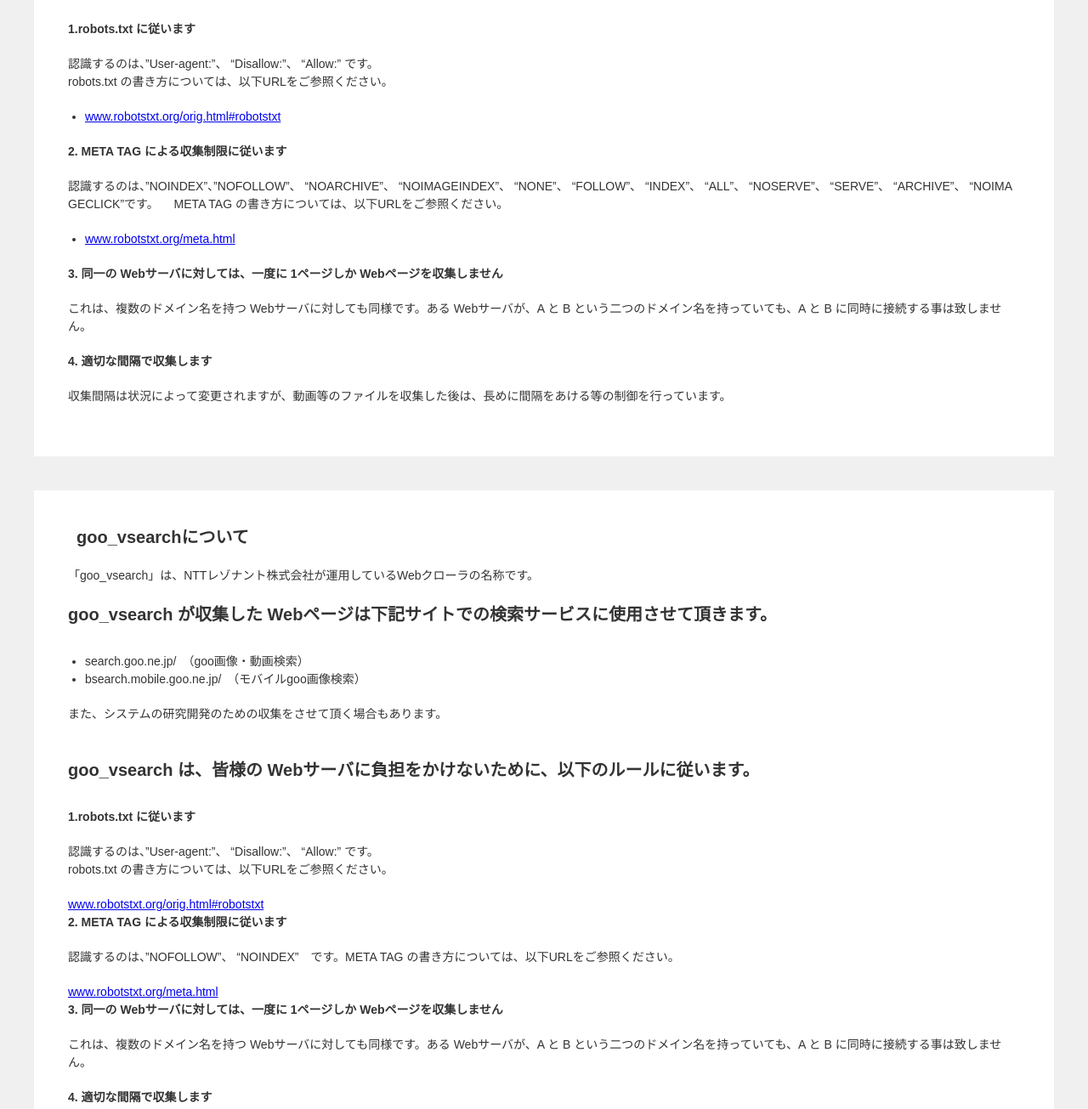
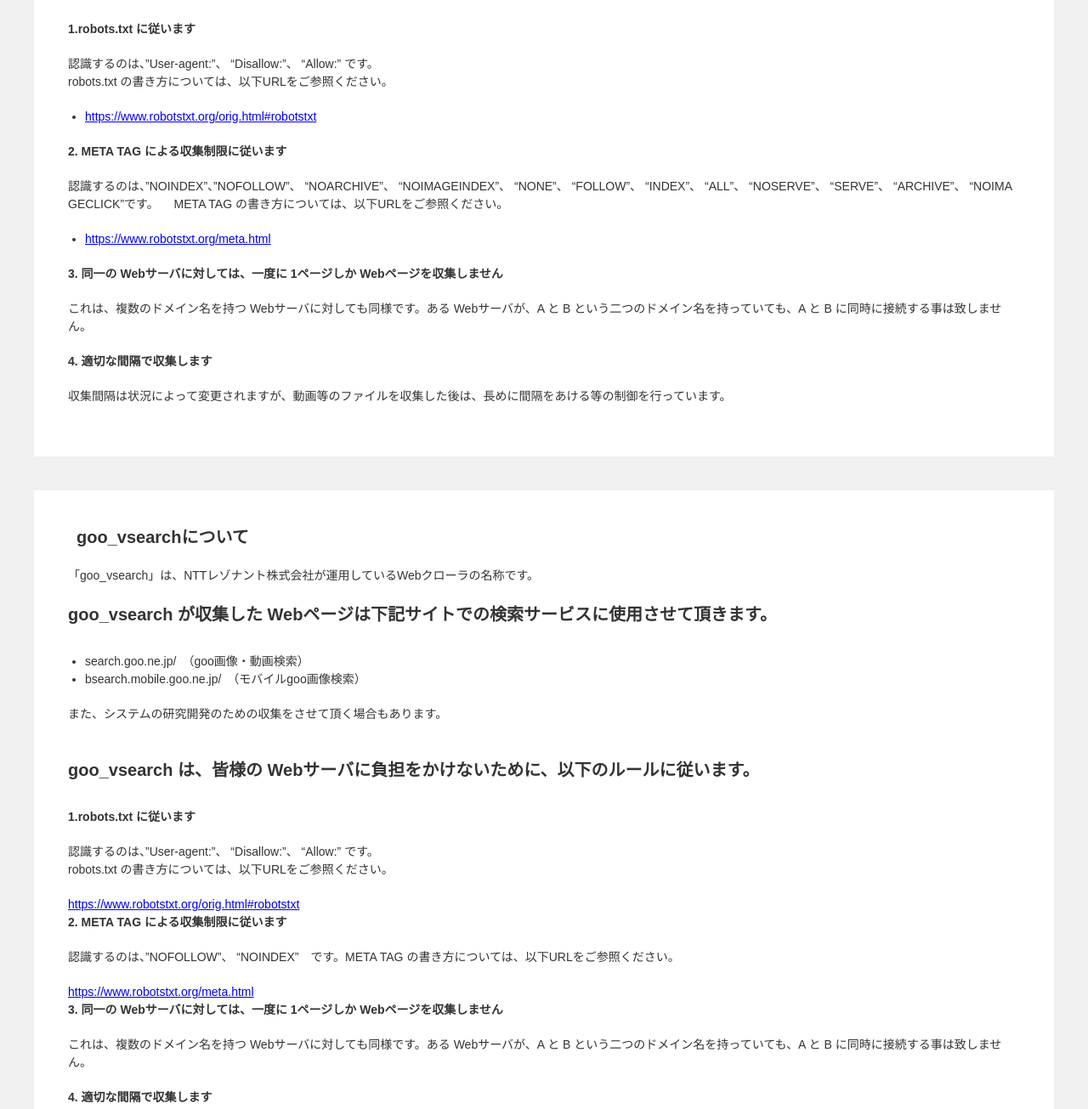
Before and after one commit to yutamiyasaka/guide, a plain HTML site: page crawler/index.html in a window 1280 px wide. Shown: the part 680-1985 px from the top of the page at 85% size. Drawn offline with Linux system fonts and the light colour scheme; files whose address does not match are found by name.

Commit message:
#14509 検索ガイド　クローラ説明ページのリンク切れ改修 4/21 作業後

```diff
--- a/crawler/index.html
+++ b/crawler/index.html
@@ -63,13 +63,13 @@
 			<h5>1.robots.txt に従います</h5>
 			<p>認識するのは、”User-agent:”、 “Disallow:”、 “Allow:” です。<br/>
 			robots.txt の書き方については、以下URLをご参照ください。</p>
-			<ul class="l-crawler-card-list"><li><a href="www.robotstxt.org/orig.html#robotstxt">www.robotstxt.org/orig.html#robotstxt</a></li></ul>
+			<ul class="l-crawler-card-list"><li><a href="https://www.robotstxt.org/orig.html#robotstxt">https://www.robotstxt.org/orig.html#robotstxt</a></li></ul>
 			</section>
 
 			<section>
 			<h5>2. META TAG による収集制限に従います</h5>
 			<p>認識するのは、”NOINDEX”、”NOFOLLOW”、 “NOARCHIVE”、 “NOIMAGEINDEX”、 “NONE”、 “FOLLOW”、 “INDEX”、 “ALL”、 “NOSERVE”、 “SERVE”、 “ARCHIVE”、 “NOIMAGECLICK”です。 　META TAG の書き方については、以下URLをご参照ください。</p>
-			<ul class="l-crawler-card-list"><li><a href="www.robotstxt.org/meta.html">www.robotstxt.org/meta.html</a></li></ul>
+			<ul class="l-crawler-card-list"><li><a href="https://www.robotstxt.org/meta.html">https://www.robotstxt.org/meta.html</a></li></ul>
 			</section>
 
 			<section>
@@ -110,13 +110,13 @@
 				<h5>1.robots.txt に従います</h5>
 				<p>認識するのは、”User-agent:”、 “Disallow:”、 “Allow:” です。<br/>
 				robots.txt の書き方については、以下URLをご参照ください。</p>
-				<ul><li><a href="www.robotstxt.org/orig.html#robotstxt">www.robotstxt.org/orig.html#robotstxt</a></li></ul>
+				<ul><li><a href="https://www.robotstxt.org/orig.html#robotstxt">https://www.robotstxt.org/orig.html#robotstxt</a></li></ul>
 			</section>
 
 			<section>
 				<h5>2. META TAG による収集制限に従います</h5>
 				<p>認識するのは、”NOFOLLOW”、 “NOINDEX”　です。META TAG の書き方については、以下URLをご参照ください。</p>
-				<ul><li><a href="www.robotstxt.org/meta.html">www.robotstxt.org/meta.html</a></li></ul>
+				<ul><li><a href="https://www.robotstxt.org/meta.html">https://www.robotstxt.org/meta.html</a></li></ul>
 			</section>
 
 			<section>
@@ -191,13 +191,13 @@
 				<h5>1.robots.txt に従います</h5>
 				<p>認識するのは、”User-agent:”、 “Disallow:”、 “Allow:” です。<br/>
 				robots.txt の書き方については、以下URLをご参照ください。</p>
-				<ul><li><a href="www.robotstxt.org/orig.html#robotstxt">www.robotstxt.org/orig.html#robotstxt</a></li></ul>
+				<ul><li><a href="https://www.robotstxt.org/orig.html#robotstxt">https://www.robotstxt.org/orig.html#robotstxt</a></li></ul>
 			</section>
 
 			<section>
 				<h5>2. META TAG による収集制限に従います</h5>
 				<p>認識するのは、”NOFOLLOW”、 “NOINDEX”　です。META TAG の書き方については、以下URLをご参照ください。</p>
-				<ul><li><a href="www.robotstxt.org/meta.html">www.robotstxt.org/meta.html</a></li></ul>
+				<ul><li><a href="https://www.robotstxt.org/meta.html">https://www.robotstxt.org/meta.html</a></li></ul>
 			</section>
 
 			<section>
```
